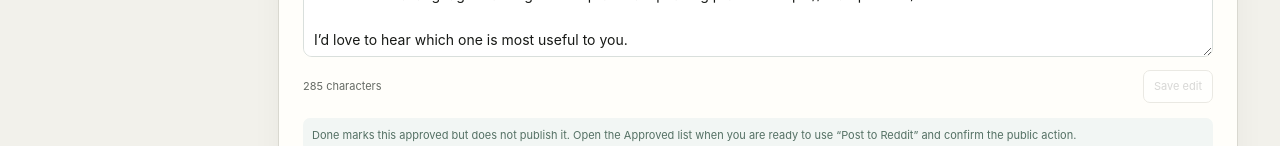
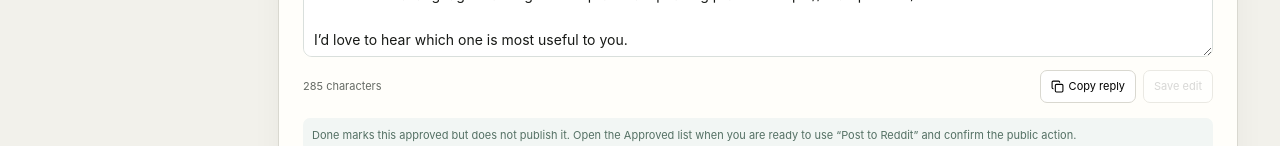
Before and after one commit to abtx/distribution-agent, a Next.js app: page /opportunities/demo-opportunity in a window 1280 px wide. Shown: the part 806-952 px from the top of the page. Built offline with nearby package versions, Linux system fonts and the light colour scheme; no server answers.

Commit message:
Add copy reply action

```diff
--- a/app/globals.css
+++ b/app/globals.css
@@ -581,6 +581,16 @@ dd {
   border-radius: 7px;
   padding: 7px 10px;
 }
+.editor-actions {
+  display: flex;
+  gap: 7px;
+}
+.editor-actions button {
+  display: inline-flex;
+  align-items: center;
+  gap: 5px;
+  cursor: pointer;
+}
 .notice {
   background: #f2f6f4;
   color: #547064;
--- a/components/OpportunityDetail.tsx
+++ b/components/OpportunityDetail.tsx
@@ -7,6 +7,7 @@ import {
   Check,
   ChevronLeft,
   ChevronRight,
+  Copy,
   ExternalLink,
   RefreshCw,
   X,
@@ -118,6 +119,14 @@ export function OpportunityDetail({
     setOp(data);
     setText(data.proposed_reply);
     setMessage("Combined reply generated");
+  };
+  const copyReply = async () => {
+    try {
+      await navigator.clipboard.writeText(text);
+      setMessage("Copied to clipboard");
+    } catch {
+      setMessage("Could not copy to clipboard");
+    }
   };
   const publish = async () => {
     if (
@@ -283,6 +292,10 @@ export function OpportunityDetail({
             <span>
               {text.length} characters {message && `· ${message}`}
             </span>
+            <div className="editor-actions">
+              <button type="button" onClick={copyReply}>
+                <Copy size={13} /> Copy reply
+              </button>
               <button
                 disabled={
                   saving ||
@@ -294,6 +307,7 @@ export function OpportunityDetail({
                 Save edit
               </button>
             </div>
+          </div>
           <div className="notice">
             Done marks this approved but does not publish it. Open the Approved
             list when you are ready to use “Post to Reddit” and confirm the
```
Also changed, not shown: 1 other file (tests, documents, lock files or other folders). Lines whose indentation alone changed are shown as unchanged.
